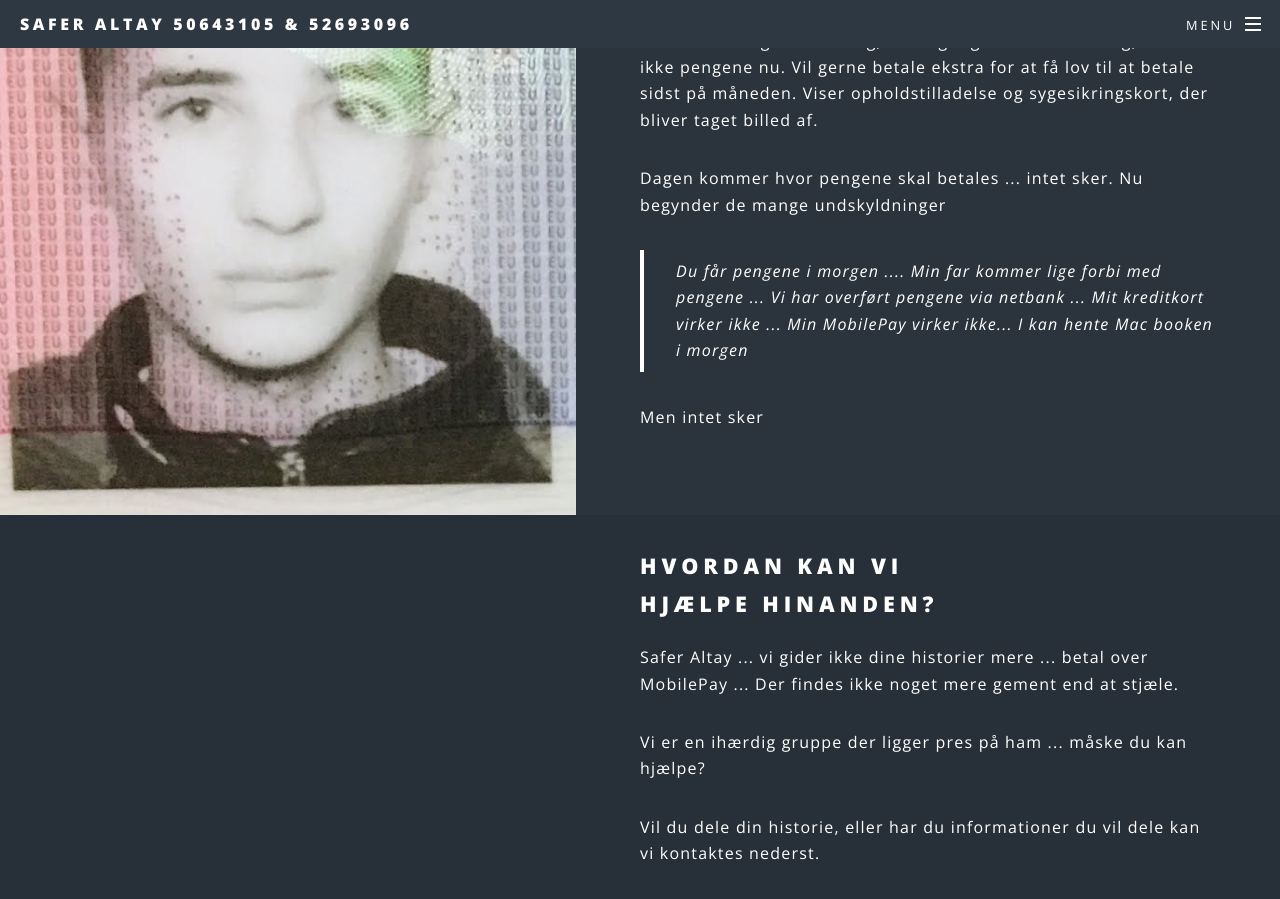
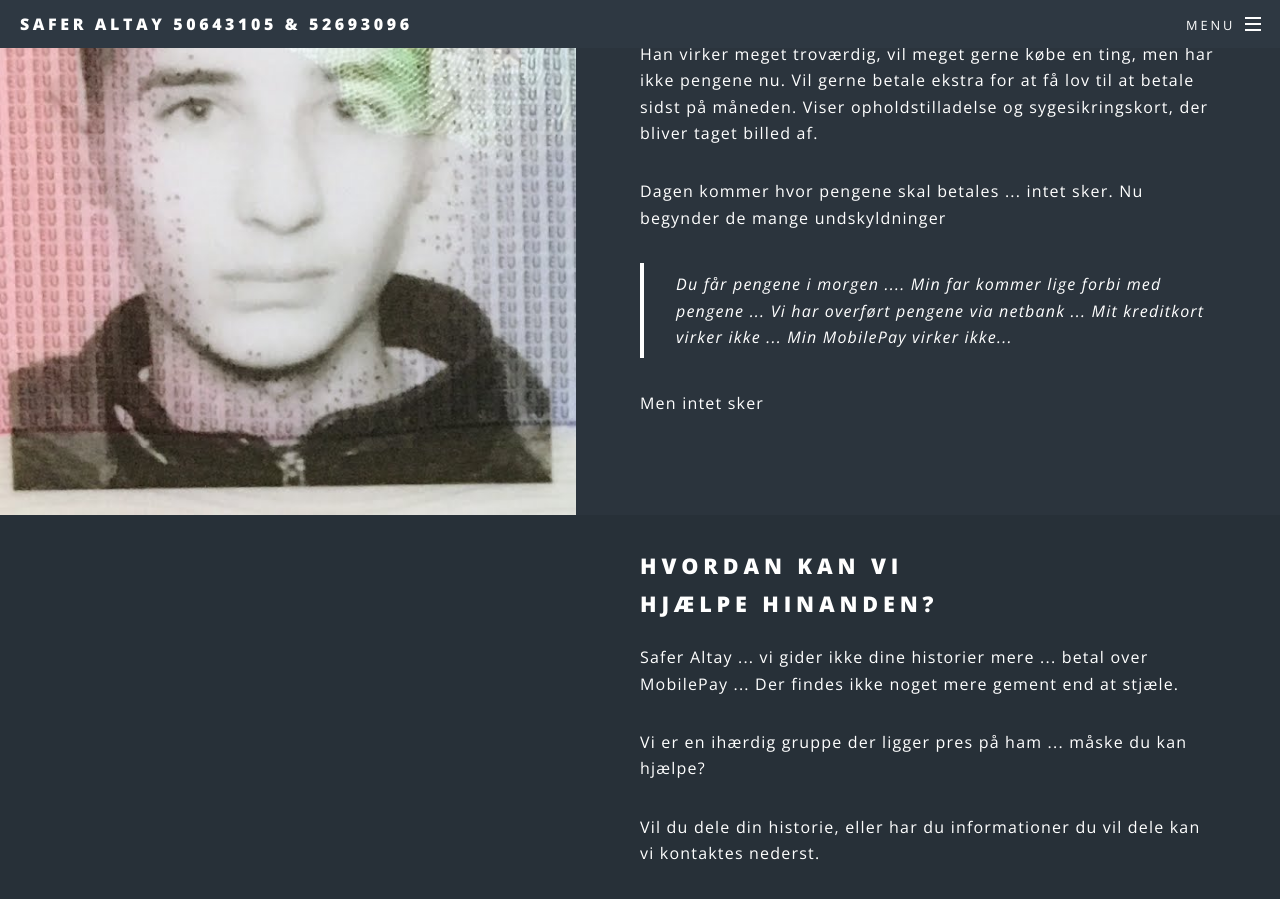
Before and after one commit to saferaltay/svindel, a Jekyll site: the page built from index.html, in a window 1280 px wide and 900 px high, scrolled down 1138 px. Built offline with Jekyll 4.4.1, drawn with Linux system fonts in a browser that asks for light colours.

Commit message:
Update index.html

```diff
--- a/index.html
+++ b/index.html
@@ -28,7 +28,7 @@
           </ul>
         <p>Han virker meget troværdig, vil meget gerne købe en ting, men har ikke pengene nu. Vil gerne betale ekstra for at få lov til at betale sidst på måneden. Viser opholdstilladelse og sygesikringskort, der bliver taget billed af.
        	<p>Dagen kommer hvor pengene skal betales ... intet sker. Nu begynder de mange undskyldninger
-<blockquote>Du får pengene i morgen .... Min far kommer lige forbi med pengene ...  Vi har overført pengene via netbank ... Mit kreditkort virker ikke ... Min MobilePay virker ikke... I kan hente Mac booken i morgen</blockquote>
+<blockquote>Du får pengene i morgen .... Min far kommer lige forbi med pengene ...  Vi har overført pengene via netbank ... Mit kreditkort virker ikke ... Min MobilePay virker ikke...</blockquote>
 	<p>Men intet sker
 
 							</div><div class="image"><img src="images/safer.jpg" alt="" /></div>
```
